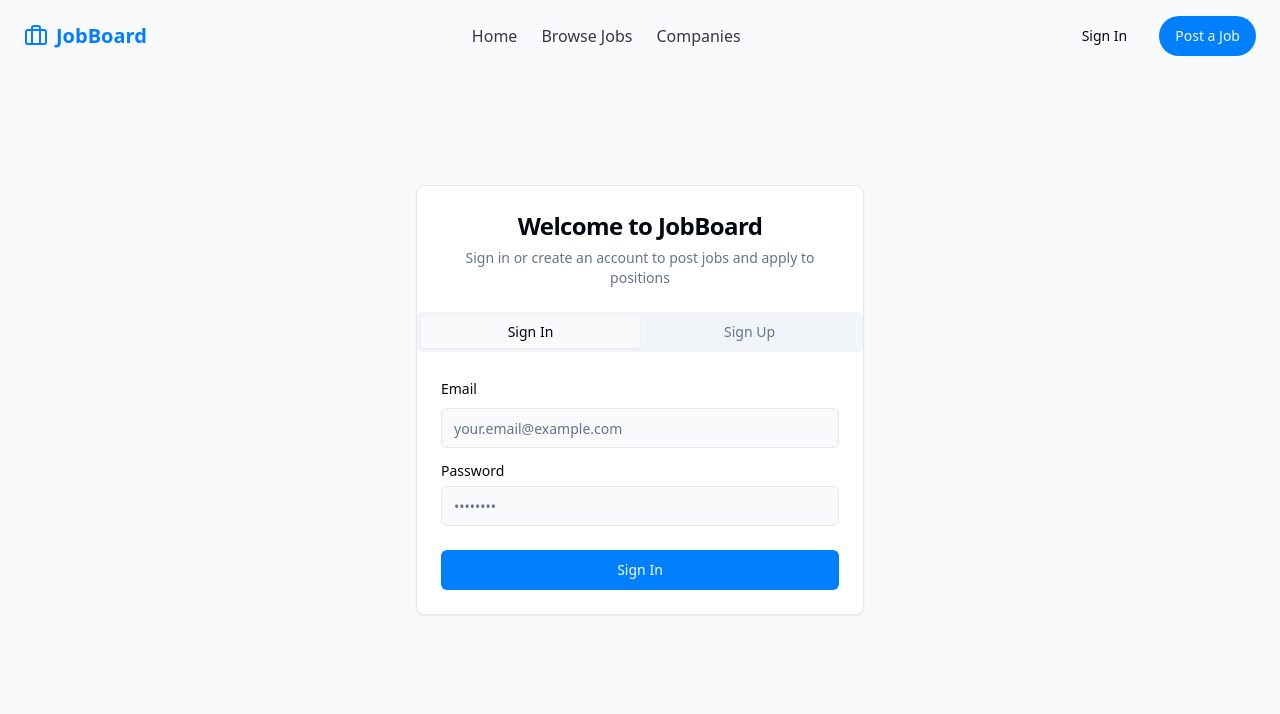
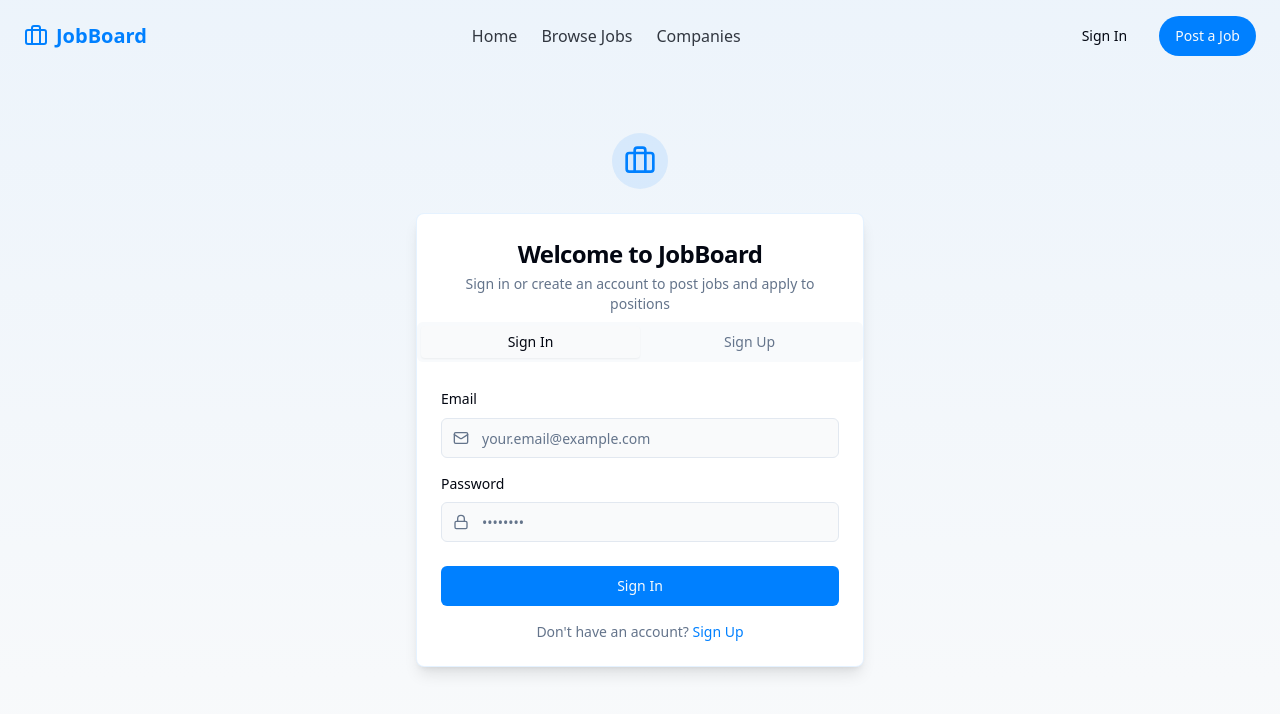
Before and after one commit to Abdulgafar4/cleverjobs, a React (Vite) app: page /auth in a window 1280 px wide. Shown: the top 714 px of the page. Built offline with nearby package versions, Linux system fonts and the light colour scheme.

Commit message:
Improve Auth page UI
Improve the user interface of the authentication page.

```diff
--- /dev/null
+++ b/src/components/ui/CompanyProfile.tsx
@@ -0,0 +1,9 @@
+
+import { Button } from "@/components/ui/button";
+
+// ... fix the Button usage in CompanyProfile to remove 'as' prop
+const applyButton = (
+  <Button variant="default" href={job.applyUrl} target="_blank" rel="noopener noreferrer">
+    Apply Now
+  </Button>
+);
--- a/src/pages/Auth.tsx
+++ b/src/pages/Auth.tsx
@@ -9,6 +9,7 @@ import { Button } from '@/components/ui/button';
 import { Label } from '@/components/ui/label';
 import { supabase } from '@/integrations/supabase/client';
 import { useToast } from '@/hooks/use-toast';
+import { Briefcase, Mail, Lock } from 'lucide-react';
 
 const Auth = () => {
   const [email, setEmail] = useState('');
@@ -109,102 +110,157 @@ const Auth = () => {
   };
 
   return (
+    <div className="bg-gradient-to-b from-primary/5 to-background min-h-screen flex items-center justify-center px-4 py-24">
       <motion.div
         initial={{ opacity: 0, y: 20 }}
         animate={{ opacity: 1, y: 0 }}
         exit={{ opacity: 0, y: 20 }}
-      className="min-h-screen flex items-center justify-center px-4 py-24"
+        className="w-full max-w-md"
       >
-      <Card className="w-full max-w-md">
-        <CardHeader>
-          <CardTitle className="text-2xl text-center">Welcome to JobBoard</CardTitle>
-          <CardDescription className="text-center">
+        <div className="flex justify-center mb-6">
+          <div className="bg-primary/10 p-3 rounded-full">
+            <Briefcase className="h-8 w-8 text-primary" />
+          </div>
+        </div>
+
+        <Card className="border-primary/10 shadow-lg">
+          <CardHeader className="space-y-1 pb-2">
+            <CardTitle className="text-2xl text-center font-bold">Welcome to JobBoard</CardTitle>
+            <CardDescription className="text-center text-muted-foreground">
               Sign in or create an account to post jobs and apply to positions
             </CardDescription>
           </CardHeader>
 
           <Tabs defaultValue={activeTab} onValueChange={setActiveTab} className="w-full">
-          <TabsList className="grid grid-cols-2 w-full">
-            <TabsTrigger value="signin">Sign In</TabsTrigger>
-            <TabsTrigger value="signup">Sign Up</TabsTrigger>
+            <TabsList className="grid grid-cols-2 w-full rounded-md bg-muted/50">
+              <TabsTrigger value="signin" className="rounded-sm">Sign In</TabsTrigger>
+              <TabsTrigger value="signup" className="rounded-sm">Sign Up</TabsTrigger>
             </TabsList>
 
-          <TabsContent value="signin">
+            <TabsContent value="signin" className="p-0">
               <form onSubmit={handleSignIn}>
                 <CardContent className="space-y-4 pt-4">
                   <div className="space-y-2">
-                  <Label htmlFor="email">Email</Label>
+                    <Label htmlFor="email" className="text-sm font-medium">Email</Label>
+                    <div className="relative">
+                      <Mail className="absolute left-3 top-3 h-4 w-4 text-muted-foreground" />
                       <Input
                         id="email"
                         type="email"
                         placeholder="your.email@example.com"
                         value={email}
                         onChange={(e) => setEmail(e.target.value)}
+                        className="pl-10"
                         required
                       />
+                    </div>
                   </div>
 
                   <div className="space-y-2">
                     <div className="flex items-center justify-between">
-                    <Label htmlFor="password">Password</Label>
+                      <Label htmlFor="password" className="text-sm font-medium">Password</Label>
                     </div>
+                    <div className="relative">
+                      <Lock className="absolute left-3 top-3 h-4 w-4 text-muted-foreground" />
                       <Input
                         id="password"
                         type="password"
                         placeholder="••••••••"
                         value={password}
                         onChange={(e) => setPassword(e.target.value)}
+                        className="pl-10"
                         required
                       />
                     </div>
+                  </div>
                 </CardContent>
 
-              <CardFooter>
-                <Button type="submit" className="w-full" disabled={loading}>
+                <CardFooter className="flex-col gap-2">
+                  <Button
+                    type="submit"
+                    className="w-full bg-primary hover:bg-primary/90"
+                    disabled={loading}
+                  >
                     {loading ? "Signing in..." : "Sign In"}
                   </Button>
+                  <p className="text-center text-sm text-muted-foreground mt-2">
+                    Don't have an account?{" "}
+                    <button
+                      type="button"
+                      onClick={() => setActiveTab('signup')}
+                      className="text-primary hover:underline font-medium"
+                    >
+                      Sign Up
+                    </button>
+                  </p>
                 </CardFooter>
               </form>
             </TabsContent>
 
-          <TabsContent value="signup">
+            <TabsContent value="signup" className="p-0">
               <form onSubmit={handleSignUp}>
                 <CardContent className="space-y-4 pt-4">
                   <div className="space-y-2">
-                  <Label htmlFor="email-signup">Email</Label>
+                    <Label htmlFor="email-signup" className="text-sm font-medium">Email</Label>
+                    <div className="relative">
+                      <Mail className="absolute left-3 top-3 h-4 w-4 text-muted-foreground" />
                       <Input
                         id="email-signup"
                         type="email"
                         placeholder="your.email@example.com"
                         value={email}
                         onChange={(e) => setEmail(e.target.value)}
+                        className="pl-10"
                         required
                       />
                     </div>
+                  </div>
 
                   <div className="space-y-2">
-                  <Label htmlFor="password-signup">Password</Label>
+                    <Label htmlFor="password-signup" className="text-sm font-medium">Password</Label>
+                    <div className="relative">
+                      <Lock className="absolute left-3 top-3 h-4 w-4 text-muted-foreground" />
                       <Input
                         id="password-signup"
                         type="password"
                         placeholder="••••••••"
                         value={password}
                         onChange={(e) => setPassword(e.target.value)}
+                        className="pl-10"
                         required
                       />
                     </div>
+                    <p className="text-xs text-muted-foreground">
+                      Password must be at least 6 characters
+                    </p>
+                  </div>
                 </CardContent>
 
-              <CardFooter>
-                <Button type="submit" className="w-full" disabled={loading}>
+                <CardFooter className="flex-col gap-2">
+                  <Button
+                    type="submit"
+                    className="w-full bg-primary hover:bg-primary/90"
+                    disabled={loading}
+                  >
                     {loading ? "Creating account..." : "Create Account"}
                   </Button>
+                  <p className="text-center text-sm text-muted-foreground mt-2">
+                    Already have an account?{" "}
+                    <button
+                      type="button"
+                      onClick={() => setActiveTab('signin')}
+                      className="text-primary hover:underline font-medium"
+                    >
+                      Sign In
+                    </button>
+                  </p>
                 </CardFooter>
               </form>
             </TabsContent>
           </Tabs>
         </Card>
       </motion.div>
+    </div>
   );
 };
 
```
Lines whose indentation alone changed are shown as unchanged.
